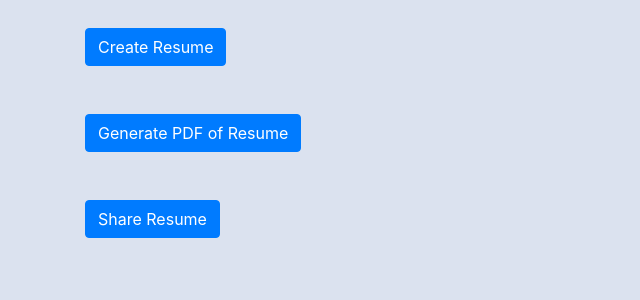
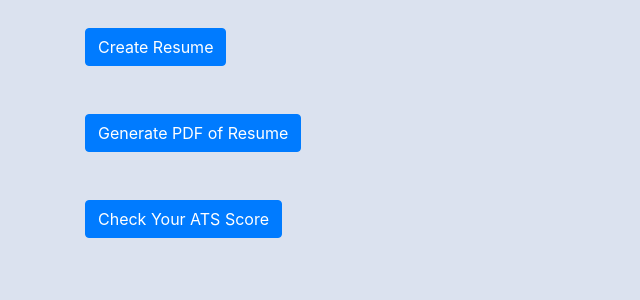
Before and after one commit to Namanbhatia7/IntelliResume, a Flask app: page / in a window 1280 px wide. Shown: the part 339-639 px from the top of the page, without its empty margins (0-640 px from the left). Run offline with Flask 2, Linux system fonts and the light colour scheme; a user stored in the database is signed in; some libraries are stand-ins or nearby versions.

Commit message:
routing to ats section

```diff
--- a/resume/templates/home.html
+++ b/resume/templates/home.html
@@ -22,7 +22,7 @@
     <br>
     <br>
     <br>
-    <a href=" /share " class="btn btn-primary ">Share Resume</a> {% else %}
+    <a href=" /jobs " class="btn btn-primary ">Check Your ATS Score</a> {% else %}
     <br>
     <br>
     <a href="/login" class="btn btn-primary">Login to Continue</a>
```
Also changed, not shown: 1 other file.
